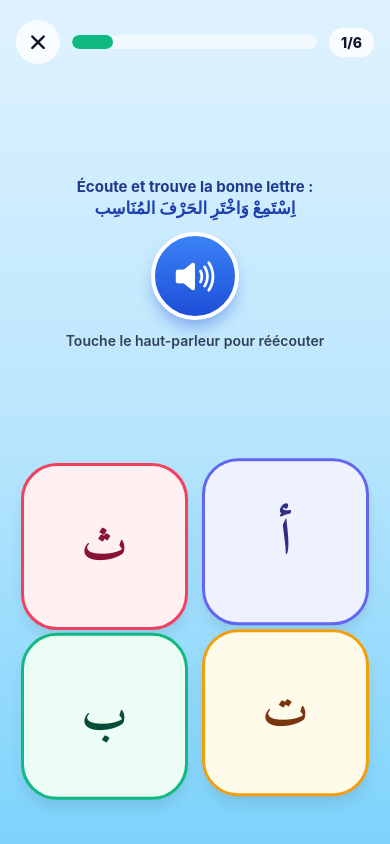
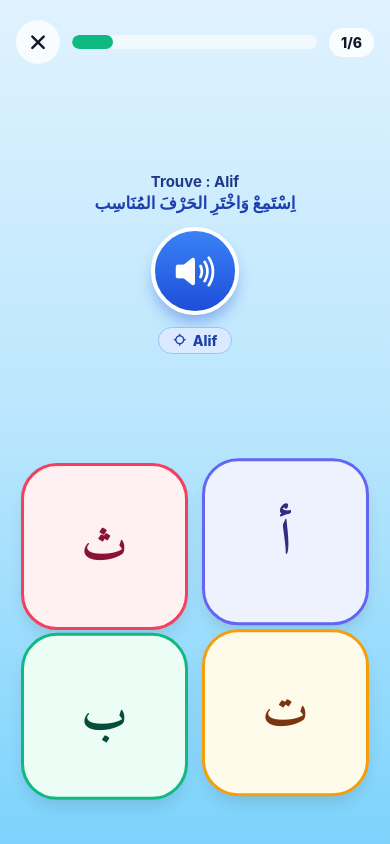
Before and after one commit to amccreateur/qalamo, a React Native app: screen / in a window 390 px wide. Both pictures are taken after a click on the element 195 px from the left and 367 px from the top of the page. Built offline with nearby package versions, Linux system fonts and the light colour scheme.

Commit message:
fix: display explicit position instruction and badge in letter position exercises (level 18 etc.)

```diff
--- a/src/components/BubbleGame.tsx
+++ b/src/components/BubbleGame.tsx
@@ -189,8 +189,16 @@ export const BubbleGame: React.FC<BubbleGameProps> = ({ items, onComplete, onExi
 
       {/* Center Sound Speaker (The Grapho Audio Prompt) */}
       <View style={styles.promptArea}>
-        <Text style={styles.instructionText}>Écoute et trouve la bonne lettre :</Text>
-        <Text style={styles.instructionAr}>اِسْتَمِعْ وَاخْتَرِ الحَرْفَ المُنَاسِب</Text>
+        <Text style={styles.instructionText}>
+          {currentItem.phonemeDesc ? `Trouve : ${currentItem.phonemeDesc}` : 'Écoute et trouve la bonne lettre :'}
+        </Text>
+        <Text style={styles.instructionAr}>
+          {currentItem.phonemeDesc?.toLowerCase().includes('début') ||
+          currentItem.phonemeDesc?.toLowerCase().includes('milieu') ||
+          currentItem.phonemeDesc?.toLowerCase().includes('fin')
+            ? 'اخْتَرِ الشَّكْلَ المُنَاسِبَ لِمَوْقِعِ الحَرْف'
+            : 'اِسْتَمِعْ وَاخْتَرِ الحَرْفَ المُنَاسِب'}
+        </Text>
 
         <TouchableOpacity style={styles.speakerButton} onPress={playCurrentSound} activeOpacity={0.8}>
           <Animated.View style={[styles.speakerInner, { transform: [{ scale: pulseAnim }] }]}>
@@ -200,7 +208,14 @@ export const BubbleGame: React.FC<BubbleGameProps> = ({ items, onComplete, onExi
           </Animated.View>
         </TouchableOpacity>
 
-        <Text style={styles.phonemeHint}>Touche le haut-parleur pour réécouter</Text>
+        {currentItem.phonemeDesc ? (
+          <View style={styles.hintPill}>
+            <Ionicons name="locate" size={14} color="#1E40AF" />
+            <Text style={styles.hintPillText}>{currentItem.phonemeDesc}</Text>
+          </View>
+        ) : (
+          <Text style={styles.phonemeHint}>Touche le haut-parleur pour réécouter</Text>
+        )}
       </View>
 
       {/* Floating Bubbles Grid */}
@@ -361,6 +376,23 @@ const styles = StyleSheet.create({
     fontWeight: '600',
     color: '#334155',
   },
+  hintPill: {
+    flexDirection: 'row',
+    alignItems: 'center',
+    gap: 6,
+    backgroundColor: '#DBEAFE',
+    borderWidth: 1.5,
+    borderColor: '#93C5FD',
+    paddingHorizontal: 14,
+    paddingVertical: 4,
+    borderRadius: 16,
+    marginTop: 8,
+  },
+  hintPillText: {
+    fontSize: 14,
+    fontWeight: '800',
+    color: '#1E40AF',
+  },
   bubblesGrid: {
     flexDirection: 'row',
     flexWrap: 'wrap',
--- a/src/components/TargetGame.tsx
+++ b/src/components/TargetGame.tsx
@@ -139,17 +139,32 @@ export const TargetGame: React.FC<TargetGameProps> = ({ items, onComplete, onExi
 
       {/* Target Center Stage */}
       <View style={styles.targetStage}>
-        <Text style={styles.stageTitle}>Tir Sonore / تَطَابُقُ الأَصْوَات</Text>
-        <Text style={styles.stageSubtitle}>Quel signe correspond à ce son ?</Text>
+        <Text style={styles.stageTitle}>
+          {currentItem.phonemeDesc?.toLowerCase().includes('début') ||
+          currentItem.phonemeDesc?.toLowerCase().includes('milieu') ||
+          currentItem.phonemeDesc?.toLowerCase().includes('fin')
+            ? 'Position de la Lettre / مَوْقِعُ الحَرْف'
+            : 'Tir Sonore / تَطَابُقُ الأَصْوَات'}
+        </Text>
+        <Text style={styles.stageSubtitle}>
+          {currentItem.phonemeDesc ? `Trouve : ${currentItem.phonemeDesc}` : 'Quel signe correspond à ce son ?'}
+        </Text>
 
         <TouchableOpacity style={styles.targetOrb} onPress={playSound} activeOpacity={0.8}>
           <Animated.View style={[styles.targetInner, { transform: [{ scale: bounceAnim }] }]}>
             <LinearGradient colors={['#F59E0B', '#EF4444']} style={styles.orbGradient}>
               <Ionicons name="volume-high" size={48} color="#FFFFFF" />
-              <Text style={styles.tapListenText}>Récouter</Text>
+              <Text style={styles.tapListenText}>Réécouter</Text>
             </LinearGradient>
           </Animated.View>
         </TouchableOpacity>
+
+        {currentItem.phonemeDesc && (
+          <View style={styles.targetHintBadge}>
+            <Ionicons name="locate" size={16} color="#FEF08A" />
+            <Text style={styles.targetHintText}>{currentItem.phonemeDesc}</Text>
+          </View>
+        )}
       </View>
 
       {/* Target Choices Cards */}
@@ -304,6 +319,23 @@ const styles = StyleSheet.create({
     fontWeight: '700',
     color: '#C7D2FE',
   },
+  targetHintBadge: {
+    flexDirection: 'row',
+    alignItems: 'center',
+    gap: 6,
+    backgroundColor: 'rgba(255, 255, 255, 0.15)',
+    borderWidth: 1.5,
+    borderColor: 'rgba(254, 240, 138, 0.4)',
+    paddingHorizontal: 16,
+    paddingVertical: 6,
+    borderRadius: 20,
+    marginTop: 10,
+  },
+  targetHintText: {
+    fontSize: 15,
+    fontWeight: '800',
+    color: '#FEF08A',
+  },
   cardsRow: {
     flexDirection: 'row',
     flexWrap: 'wrap',
```
